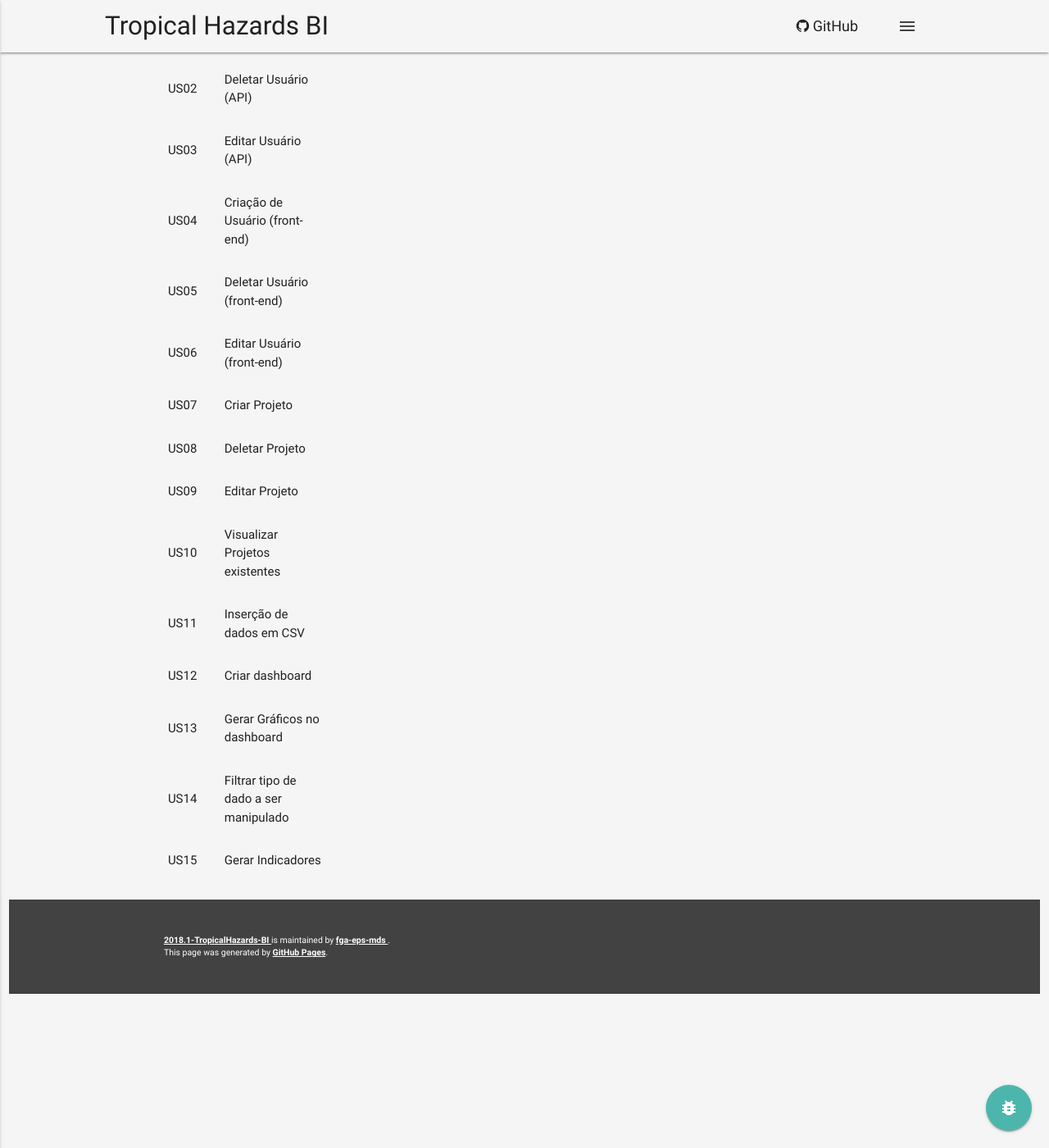
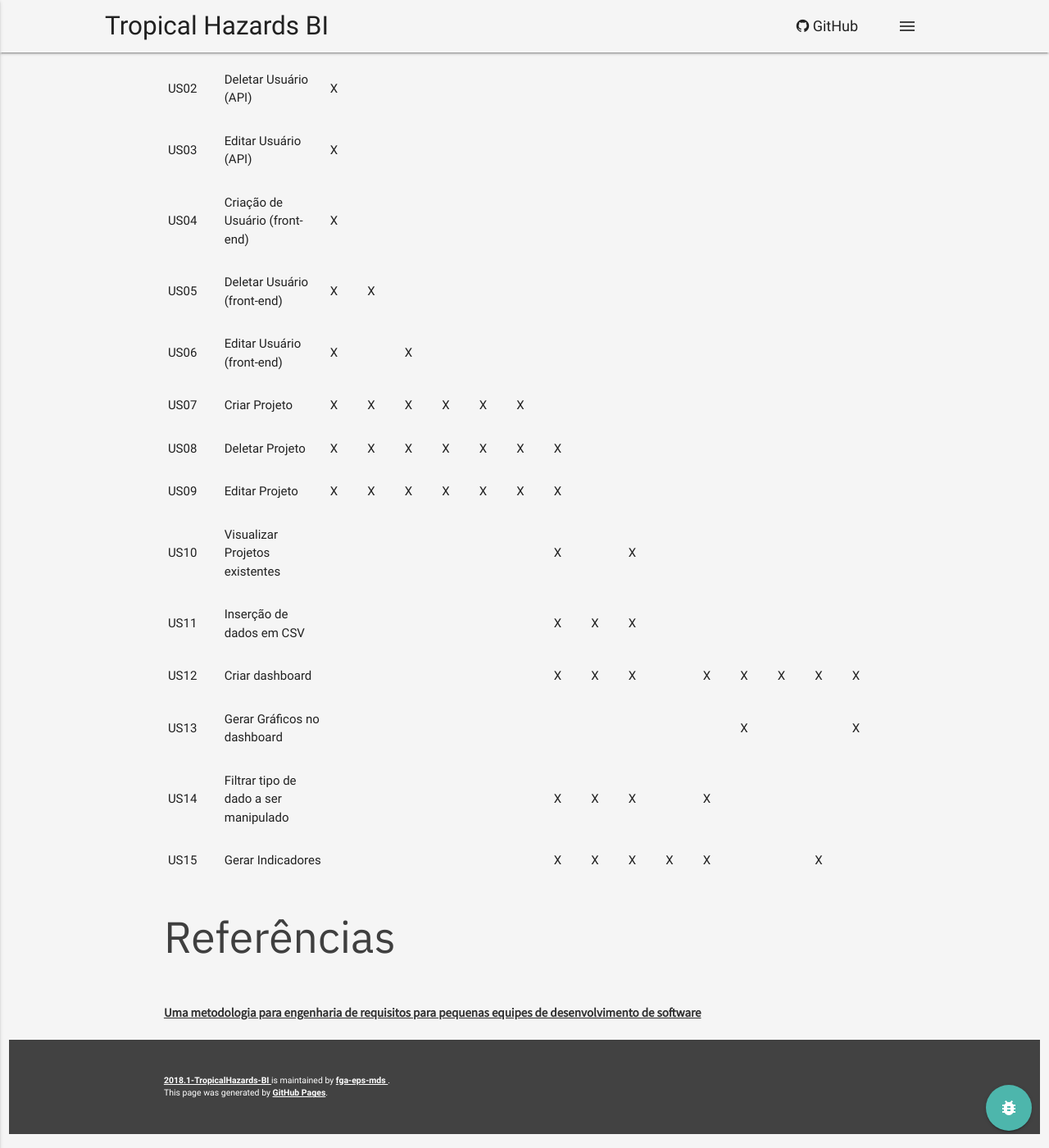
Before and after one commit to fga-eps-mds/2018.1-TropicalHazards-BI, a Jekyll site: the page built from docs/wiki/matriz-de-dependencia.md, in a window 1280 px wide and 1400 px high, scrolled down 1033 px. Shown: the whole window at 82% size. Built offline with Jekyll 4.4.1, drawn with Linux system fonts in a browser that asks for light colours; our own code applies the rules of GitHub Pages for plain Markdown files; some of the changed text lies outside the part shown.

Commit message:
[DOC] adding intersections to the matrix and references

```diff
--- a/docs/wiki/matriz-de-dependencia.md
+++ b/docs/wiki/matriz-de-dependencia.md
@@ -28,12 +28,12 @@ O objetivo deste artefato é  mapear as US que foram planejadas para o projeto T
   <tr>
     <td>F01</td>
     <td>Implementação de Sistema de Autenticação</td>
-    <td></td>
-    <td></td>
-    <td></td>
-    <td></td>
-    <td></td>
-    <td></td>
+    <td>X</td>
+    <td>X</td>
+    <td>X</td>
+    <td>X</td>
+    <td>X</td>
+    <td>X</td>
     <td></td>
     <td></td>
     <td></td>
@@ -47,15 +47,15 @@ O objetivo deste artefato é  mapear as US que foram planejadas para o projeto T
   <tr>
     <td>F02</td>
     <td>Gerenciamento de Projetos</td>
-    <td></td>
-    <td></td>
-    <td></td>
-    <td></td>
-    <td></td>
-    <td></td>
-    <td></td>
-    <td></td>
-    <td></td>
+    <td>X</td>
+    <td>X</td>
+    <td>X</td>
+    <td>X</td>
+    <td>X</td>
+    <td>X</td>
+    <td>X</td>
+    <td>X</td>
+    <td>X</td>
     <td></td>
     <td></td>
     <td></td>
@@ -72,9 +72,9 @@ O objetivo deste artefato é  mapear as US que foram planejadas para o projeto T
     <td></td>
     <td></td>
     <td></td>
-    <td></td>
-    <td></td>
-    <td></td>
+    <td>X</td>
+    <td>X</td>
+    <td>X</td>
     <td></td>
     <td></td>
     <td></td>
@@ -94,8 +94,8 @@ O objetivo deste artefato é  mapear as US que foram planejadas para o projeto T
     <td></td>
     <td></td>
     <td></td>
-    <td></td>
-    <td></td>
+    <td>X</td>
+    <td>X</td>
     <td></td>
     <td></td>
     <td></td>
@@ -114,11 +114,11 @@ O objetivo deste artefato é  mapear as US que foram planejadas para o projeto T
     <td></td>
     <td></td>
     <td></td>
+    <td>X</td>
     <td></td>
     <td></td>
-    <td></td>
-    <td></td>
-    <td></td>
+    <td>X</td>
+    <td>X</td>
   </tr>
   <tr>
     <td>F06</td>
@@ -133,11 +133,11 @@ O objetivo deste artefato é  mapear as US que foram planejadas para o projeto T
     <td></td>
     <td></td>
     <td></td>
-    <td></td>
-    <td></td>
-    <td></td>
-    <td></td>
-    <td></td>
+    <td>X</td>
+    <td>X</td>
+    <td>X</td>
+    <td>X</td>
+    <td>X</td>
   </tr>
   <tr>
     <td><b>US</b></td>
@@ -164,7 +164,7 @@ O objetivo deste artefato é  mapear as US que foram planejadas para o projeto T
   <tr>
     <td>US02</td>
     <td>Deletar Usuário (API)</td>
-    <td></td>
+    <td>X</td>
     <td></td>
     <td></td>
     <td></td>
@@ -183,7 +183,7 @@ O objetivo deste artefato é  mapear as US que foram planejadas para o projeto T
   <tr>
     <td>US03</td>
     <td>Editar Usuário (API)</td>
-    <td></td>
+    <td>X</td>
     <td></td>
     <td></td>
     <td></td><td></td>
@@ -201,7 +201,7 @@ O objetivo deste artefato é  mapear as US que foram planejadas para o projeto T
   <tr>
     <td>US04</td>
     <td>Criação de Usuário (front-end)</td>
-    <td></td>
+    <td>X</td>
     <td></td>
     <td></td>
     <td></td><td></td>
@@ -219,8 +219,8 @@ O objetivo deste artefato é  mapear as US que foram planejadas para o projeto T
   <tr>
     <td>US05</td>
     <td>Deletar Usuário (front-end)</td>
-    <td></td>
-    <td></td>
+    <td>X</td>
+    <td>X</td>
     <td></td>
     <td></td><td></td>
     <td></td>
@@ -237,9 +237,9 @@ O objetivo deste artefato é  mapear as US que foram planejadas para o projeto T
   <tr>
     <td>US06</td>
     <td>Editar Usuário (front-end)</td>
+    <td>X</td>
     <td></td>
-    <td></td>
-    <td></td>
+    <td>X</td>
     <td></td>
     <td></td>
     <td></td>
@@ -256,12 +256,12 @@ O objetivo deste artefato é  mapear as US que foram planejadas para o projeto T
   <tr>
     <td>US07</td>
     <td>Criar Projeto</td>
-    <td></td>
-    <td></td>
-    <td></td>
-    <td></td><td></td>
-    <td></td>
-    <td></td>
+    <td>X</td>
+    <td>X</td>
+    <td>X</td>
+    <td>X</td>
+    <td>X</td>
+    <td>X</td>
     <td></td>
     <td></td>
     <td></td>
@@ -274,13 +274,13 @@ O objetivo deste artefato é  mapear as US que foram planejadas para o projeto T
   <tr>
     <td>US08</td>
     <td>Deletar Projeto</td>
-    <td></td>
-    <td></td>
-    <td></td>
-    <td></td>
-    <td></td>
-    <td></td>
-    <td></td>
+    <td>X</td>
+    <td>X</td>
+    <td>X</td>
+    <td>X</td>
+    <td>X</td>
+    <td>X</td>
+    <td>X</td>
     <td></td>
     <td></td>
     <td></td>
@@ -293,13 +293,13 @@ O objetivo deste artefato é  mapear as US que foram planejadas para o projeto T
   <tr>
     <td>US09</td>
     <td>Editar Projeto</td>
-    <td></td>
-    <td></td>
-    <td></td>
-    <td></td>
-    <td></td>
-    <td></td>
-    <td></td>
+    <td>X</td>
+    <td>X</td>
+    <td>X</td>
+    <td>X</td>
+    <td>X</td>
+    <td>X</td>
+    <td>X</td>
     <td></td>
     <td></td>
     <td></td>
@@ -318,9 +318,9 @@ O objetivo deste artefato é  mapear as US que foram planejadas para o projeto T
     <td></td>
     <td></td>
     <td></td>
+    <td>X</td>
     <td></td>
-    <td></td>
-    <td></td>
+    <td>X</td>
     <td></td>
     <td></td>
     <td></td>
@@ -337,9 +337,9 @@ O objetivo deste artefato é  mapear as US que foram planejadas para o projeto T
     <td></td>
     <td></td>
     <td></td>
-    <td></td>
-    <td></td>
-    <td></td>
+    <td>X</td>
+    <td>X</td>
+    <td>X</td>
     <td></td>
     <td></td>
     <td></td>
@@ -356,15 +356,15 @@ O objetivo deste artefato é  mapear as US que foram planejadas para o projeto T
     <td></td>
     <td></td>
     <td></td>
+    <td>X</td>
+    <td>X</td>
+    <td>X</td>
     <td></td>
-    <td></td>
-    <td></td>
-    <td></td>
-    <td></td>
-    <td></td>
-    <td></td>
-    <td></td>
-    <td></td>
+    <td>X</td>
+    <td>X</td>
+    <td>X</td>
+    <td>X</td>
+    <td>X</td>
   </tr>
   <tr>
     <td>US13</td>
@@ -380,10 +380,10 @@ O objetivo deste artefato é  mapear as US que foram planejadas para o projeto T
     <td></td>
     <td></td>
     <td></td>
+    <td>X</td>
     <td></td>
     <td></td>
-    <td></td>
-    <td></td>
+    <td>X</td>
   </tr>
   <tr>
     <td>US14</td>
@@ -394,11 +394,11 @@ O objetivo deste artefato é  mapear as US que foram planejadas para o projeto T
     <td></td>
     <td></td>
     <td></td>
+    <td>X</td>
+    <td>X</td>
+    <td>X</td>
     <td></td>
-    <td></td>
-    <td></td>
-    <td></td>
-    <td></td>
+    <td>X</td>
     <td></td>
     <td></td>
     <td></td>
@@ -412,14 +412,19 @@ O objetivo deste artefato é  mapear as US que foram planejadas para o projeto T
     <td></td>
     <td></td><td></td>
     <td></td>
+    <td>X</td>
+    <td>X</td>
+    <td>X</td>
+    <td>X</td>
+    <td>X</td>
     <td></td>
     <td></td>
-    <td></td>
-    <td></td>
-    <td></td>
-    <td></td>
-    <td></td>
-    <td></td>
+    <td>X</td>
     <td></td>
   </tr>
 </table>
+
+
+## Referências
+
+[Uma metodologia para engenharia de requisitos para pequenas equipes de desenvolvimento de software](http://revistas.unipar.br/index.php/empresarial/article/viewFile/302/273)
```
